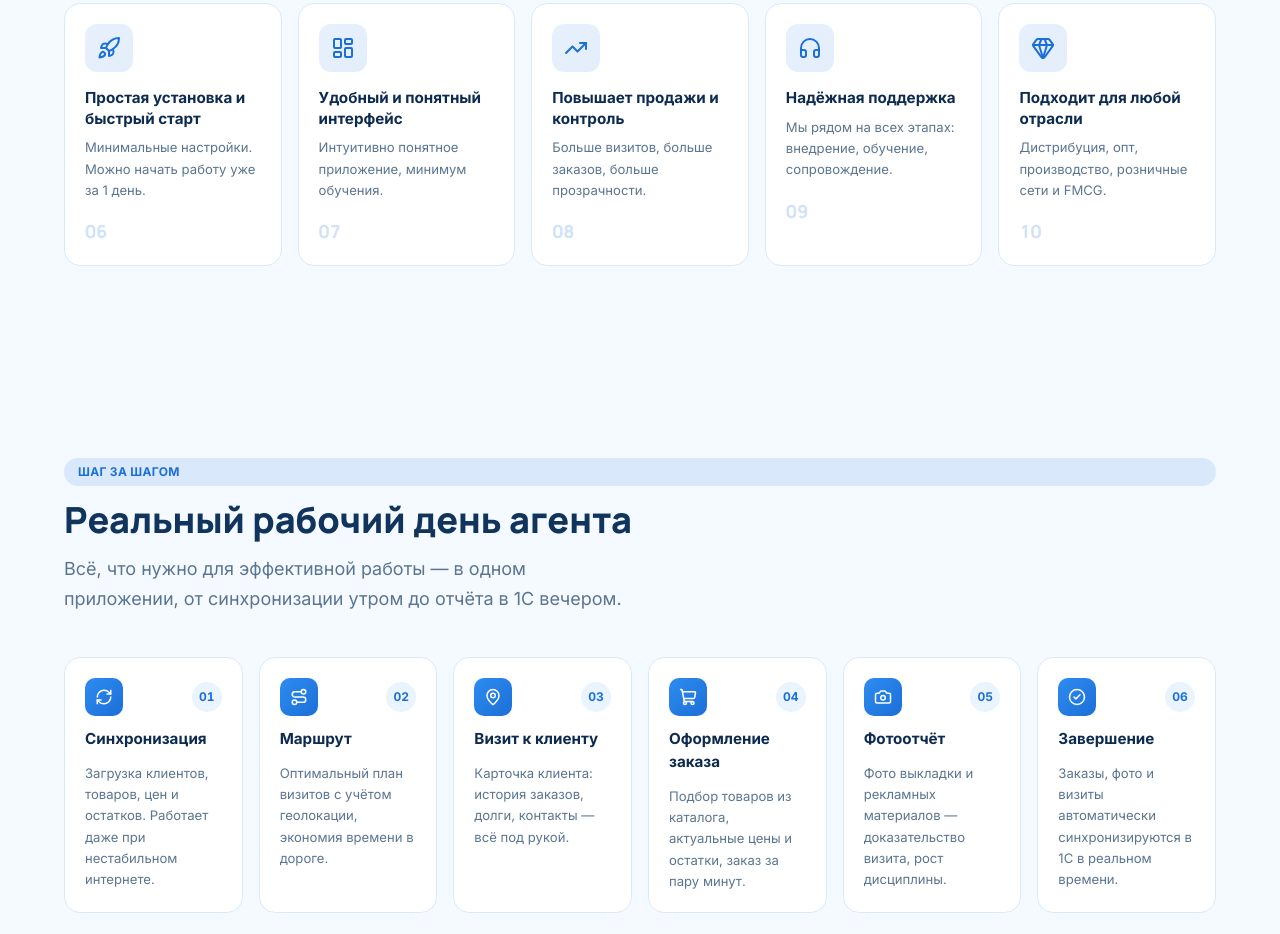
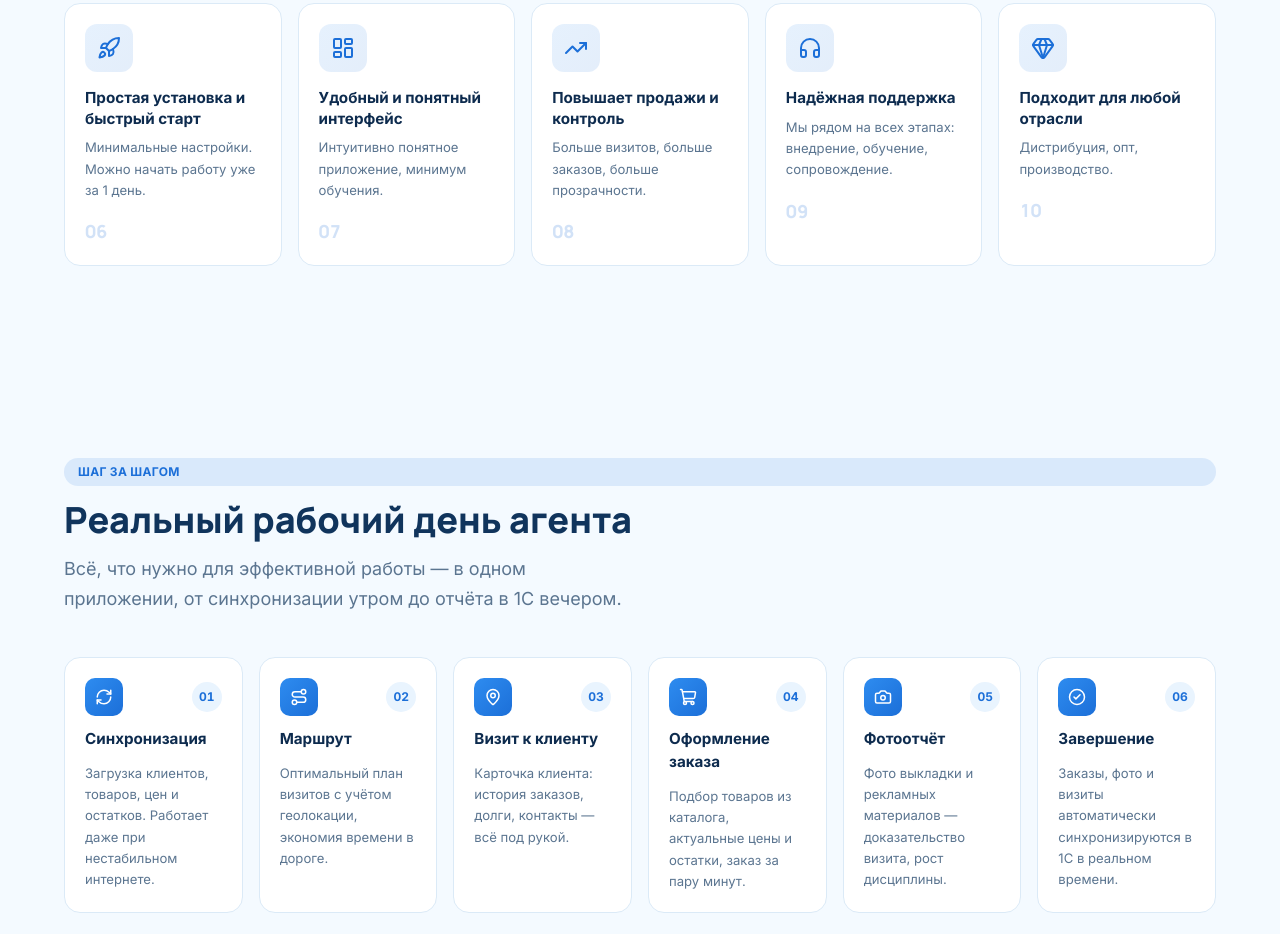
Before and after one commit to Shodikulzoda/1c-agent-pro-website, a Next.js app: page / in a window 1280 px wide. Shown: the part 1440-2374 px from the top of the page. Built offline with nearby package versions, Linux system fonts and the light colour scheme; no server answers.

Commit message:
fix: remove розничные сети и FMCG from gem advantage description

```diff
--- a/src/content/site.ts
+++ b/src/content/site.ts
@@ -123,7 +123,7 @@ export const advantages = {
     {
       icon: "gem",
       title: "Подходит для любой отрасли",
-      description: "Дистрибуция, опт, производство, розничные сети и FMCG.",
+      description: "Дистрибуция, опт, производство.",
     },
   ],
 } as const;
```
